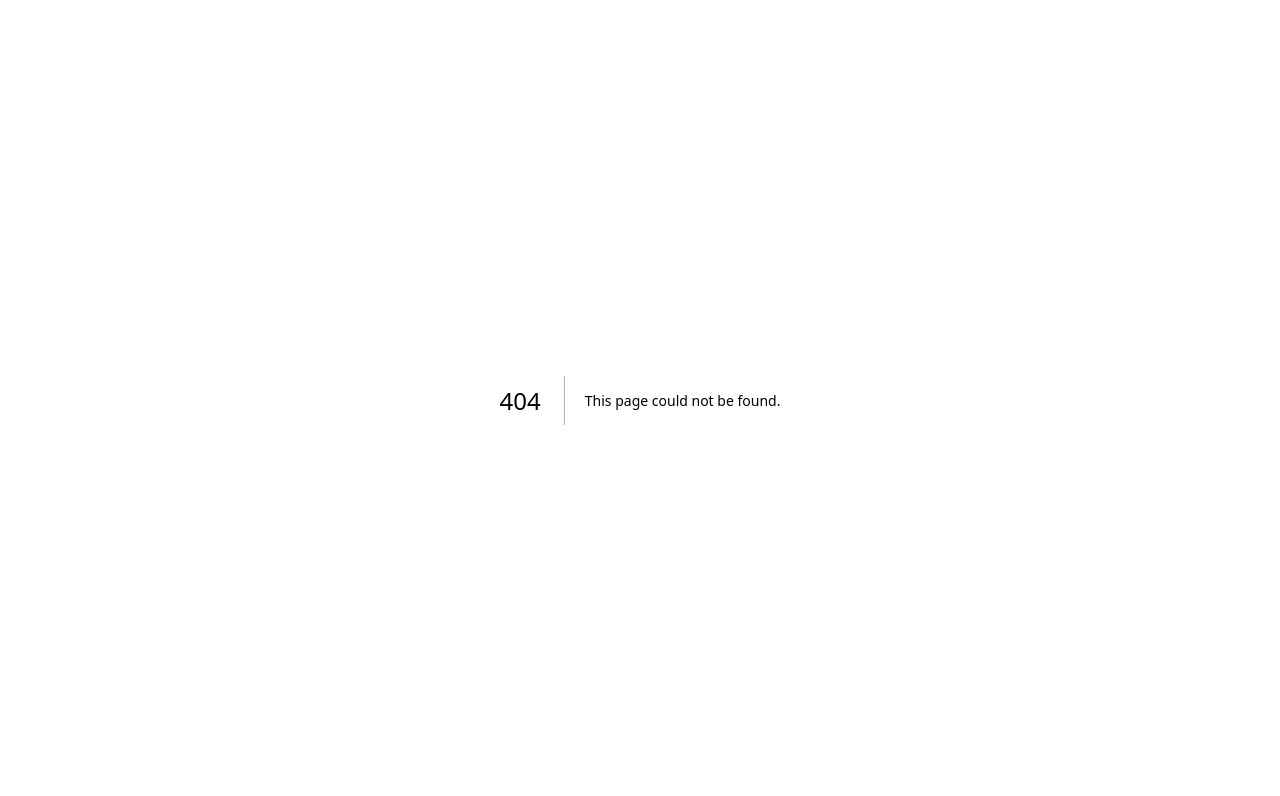
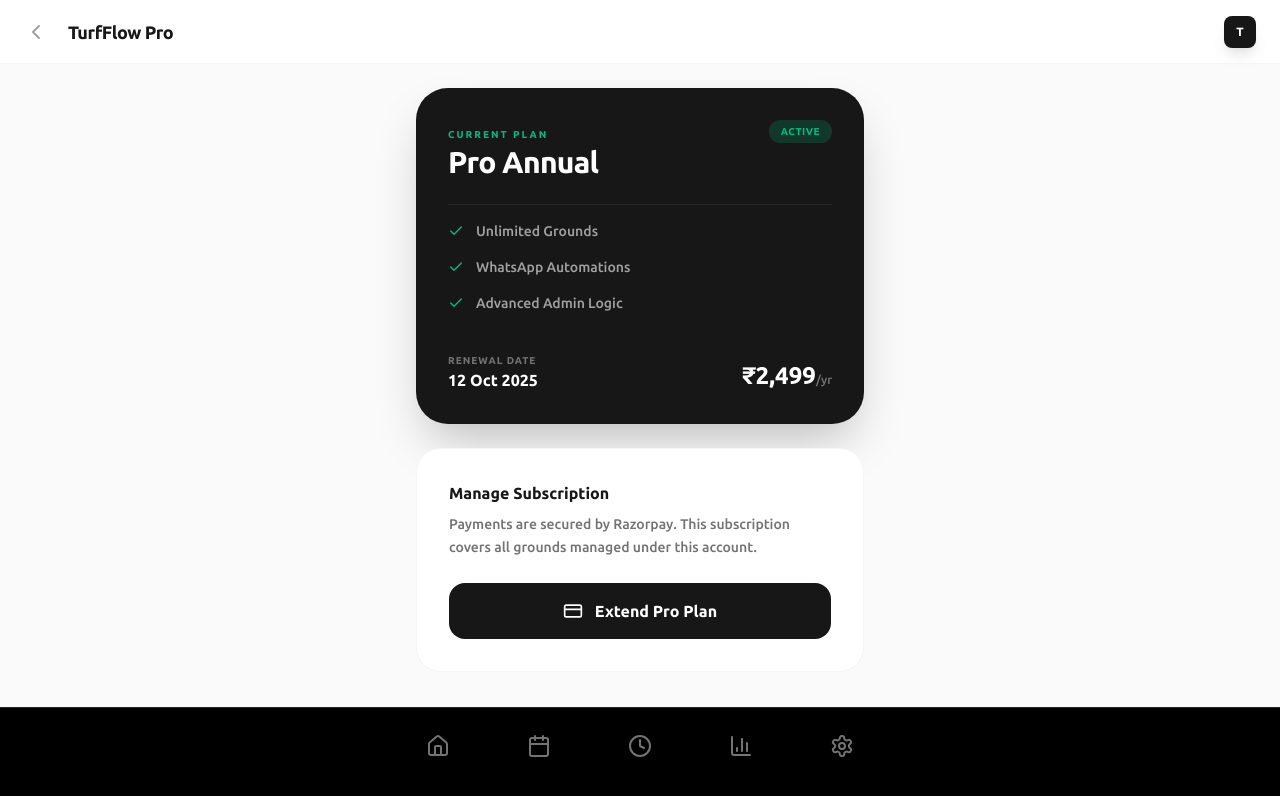
Before and after one commit to finovian/SlotTurf, a Next.js app: page /dashboard/settings/billing in a window 1280 px wide. Before the commit this address had no page. Shown: the top 796 px of the page. Built offline with nearby package versions, Linux system fonts and the light colour scheme.

Commit message:
some changes

```diff
--- /dev/null
+++ b/app/dashboard/settings/billing/page.tsx
@@ -0,0 +1,95 @@
+"use client";
+
+import { SubscriptionSkeleton } from "@/components/Skeleton";
+import { Check, CreditCard } from "lucide-react";
+import { useEffect, useState } from "react";
+
+const SubscriptionView: React.FC = () => {
+  const [loading, setLoading] = useState(true);
+  const [payLoading, setPayLoading] = useState(false);
+
+  useEffect(() => {
+    const timer = setTimeout(() => setLoading(false), 800);
+    return () => clearTimeout(timer);
+  }, []);
+
+  const handlePay = () => {
+    setPayLoading(true);
+    setTimeout(() => {
+      alert("Redirecting to Razorpay...");
+      setPayLoading(false);
+    }, 1000);
+  };
+
+  if (loading) return <SubscriptionSkeleton />;
+
+  return (
+    <div className="py-6 space-y-6 animate-in fade-in duration-300">
+      <div className="bg-neutral-900 rounded-4xl p-8 text-white space-y-6 shadow-2xl">
+        <div className="flex justify-between items-start">
+          <div className="space-y-1">
+            <span className="text-[10px] font-bold text-emerald-500 uppercase tracking-[0.2em]">
+              Current Plan
+            </span>
+            <h2 className="text-3xl font-bold tracking-tight">Pro Annual</h2>
+          </div>
+          <div className="bg-emerald-500/20 text-emerald-500 px-3 py-1 rounded-full text-[10px] font-bold uppercase tracking-wider">
+            Active
+          </div>
+        </div>
+        <div className="space-y-4 pt-4 border-t border-neutral-800">
+          <div className="flex items-center gap-3">
+            <Check size={16} className="text-emerald-500" />
+            <span className="text-sm font-medium text-neutral-400">
+              Unlimited Grounds
+            </span>
+          </div>
+          <div className="flex items-center gap-3">
+            <Check size={16} className="text-emerald-500" />
+            <span className="text-sm font-medium text-neutral-400">
+              WhatsApp Automations
+            </span>
+          </div>
+          <div className="flex items-center gap-3">
+            <Check size={16} className="text-emerald-500" />
+            <span className="text-sm font-medium text-neutral-400">
+              Advanced Admin Logic
+            </span>
+          </div>
+        </div>
+        <div className="pt-4 flex justify-between items-end">
+          <div>
+            <p className="text-[10px] font-bold text-neutral-500 uppercase tracking-widest">
+              Renewal Date
+            </p>
+            <p className="font-bold">12 Oct 2025</p>
+          </div>
+          <p className="text-2xl font-bold">
+            ₹2,499
+            <span className="text-xs text-neutral-500 font-medium">/yr</span>
+          </p>
+        </div>
+      </div>
+
+      <div className="bg-white rounded-3xl border border-neutral-100 p-8 space-y-6">
+        <div className="space-y-2">
+          <h3 className="font-bold text-neutral-900">Manage Subscription</h3>
+          <p className="text-sm text-neutral-500 font-medium leading-relaxed">
+            Payments are secured by Razorpay. This subscription covers all
+            grounds managed under this account.
+          </p>
+        </div>
+        <button
+          onClick={handlePay}
+          disabled={payLoading}
+          className="w-full h-14 bg-neutral-900 text-white font-bold rounded-2xl flex items-center justify-center gap-3 disabled:opacity-50 transition-all active:scale-[0.98]"
+        >
+          <CreditCard size={20} />
+          {payLoading ? "Processing..." : "Extend Pro Plan"}
+        </button>
+      </div>
+    </div>
+  );
+};
+
+export default SubscriptionView;
--- /dev/null
+++ b/app/dashboard/settings/legal/page.tsx
@@ -0,0 +1,24 @@
+import { ShieldCheck } from "lucide-react";
+
+ const LegalView: React.FC = () => {
+  return (
+    <div className="py-6 space-y-6 animate-in fade-in duration-300">
+      <div className="bg-white rounded-4xl border border-neutral-100 overflow-hidden divide-y divide-neutral-50">
+        {['Privacy Policy', 'Terms of Service', 'Refund Policy', 'Data Security'].map(label => (
+          <div key={label} className="p-6 space-y-4">
+            <h4 className="font-bold text-neutral-900 flex items-center gap-2">
+              <ShieldCheck size={18} className="text-emerald-600" />
+              {label}
+            </h4>
+            <div className="space-y-3 text-sm text-neutral-500 leading-relaxed font-medium">
+              <p>TurfFlow Pro is committed to protecting your business data. We use industry-standard encryption to ensure your bookings and revenue information remain confidential.</p>
+              <p className="text-xs">Last updated: January 2025</p>
+            </div>
+          </div>
+        ))}
+      </div>
+    </div>
+  );
+};
+
+export default LegalView;
--- a/app/dashboard/settings/page.tsx
+++ b/app/dashboard/settings/page.tsx
@@ -1,38 +1,37 @@
 "use client";
 
-import React from 'react';
-import Link from 'next/link';
-import { useRouter } from 'next/navigation';
-import { useUIStore } from '@/lib/store';
-import { useTurfs } from '@/hooks/use-data';
-import { View } from '@/types';
-import SettingsView from '@/views/SettingsView';
-
+import React, { useState } from "react";
+import Link from "next/link";
+import { useRouter } from "next/navigation";
+import { useUIStore } from "@/lib/store";
+import { useTurfs } from "@/hooks/use-data";
+import { View } from "@/types";
+import SettingsView from "@/views/SettingsView";
+import ConfirmationModal from "@/components/Modal";
 
 export default function SettingsPage() {
   const router = useRouter();
   const { owner, reset } = useUIStore();
   const { data: turfs = [] } = useTurfs();
 
+  const [showConfirm, setShowConfirm] = useState<"logout" | "delete" | null>(
+    null,
+  );
+
   const handleLogout = () => {
     reset();
-    router.replace('/login');
+    router.replace("/login");
   };
-
-  const handleDelete = () => {
-    // In a real app, this would be a more complex flow.
-    reset();
-    router.replace('/login');
-  }
+;
 
   const handleNavigate = (view: View) => {
     const viewToHref: { [key in View]?: string } = {
-      [View.EDIT_PROFILE]: '/dashboard/settings/profile',
-      [View.EDIT_TURF]: '/dashboard/settings/turfs',
-      [View.CUSTOMERS]: '/dashboard/settings/customers',
-      [View.SUBSCRIPTION]: '#',
-      [View.LEGAL]: '#',
-      [View.SUPPORT]: '#',
+      [View.EDIT_PROFILE]: "/dashboard/settings/profile",
+      [View.EDIT_TURF]: "/dashboard/settings/turfs",
+      [View.CUSTOMERS]: "/dashboard/settings/customers",
+      [View.SUBSCRIPTION]: "/dashboard/settings/billing",
+      [View.LEGAL]: "/dashboard/settings/legal",
+      [View.SUPPORT]: "/dashboard/settings/support",
     };
     const href = viewToHref[view];
     if (href) {
@@ -41,12 +40,30 @@ export default function SettingsPage() {
   };
 
   return (
-    <SettingsView
-      owner={owner}
-      turf={turfs[0]} // Pass a default turf
-      onLogout={handleLogout}
-      onNavigate={handleNavigate}
-      onDeleteAccount={handleDelete}
-    />
+    <>
+      <SettingsView
+        owner={owner}
+        turf={turfs[0]} // Pass a default turf
+          onLogout={() => setShowConfirm('logout')}
+        onNavigate={handleNavigate}
+        onDeleteAccount={() => setShowConfirm('delete')}
+      />
+      <ConfirmationModal
+        isOpen={!!showConfirm}
+        onClose={() => setShowConfirm(null)}
+        onConfirm={() => {
+          if (showConfirm === "logout" || showConfirm === "delete") handleLogout();
+          setShowConfirm(null);
+        }}
+        title={showConfirm === "logout" ? "Logout?" : "Delete Account?"}
+        description={
+          showConfirm === "logout"
+            ? "You will be signed out."
+            : "This will erase all data."
+        }
+        confirmLabel={showConfirm === "logout" ? "Logout" : "Delete All"}
+        isDanger={showConfirm === "delete"}
+      />
+    </>
   );
 }
--- /dev/null
+++ b/app/dashboard/settings/support/page.tsx
@@ -0,0 +1,52 @@
+import { HelpCircle, Mail, Phone } from "lucide-react";
+
+const SupportView: React.FC = () => {
+  return (
+    <div className="py-6 space-y-8 animate-in fade-in duration-300">
+      <div className="text-center space-y-2">
+        <div className="w-16 h-16 bg-neutral-100 rounded-3xl flex items-center justify-center text-neutral-600 mx-auto mb-4">
+          <HelpCircle size={32} />
+        </div>
+        <h2 className="text-2xl font-bold text-neutral-900 tracking-tight text-center">
+          How can we help?
+        </h2>
+        <p className="text-neutral-500 text-sm max-w-xs mx-auto text-center font-medium">
+          Business support is available Mon-Fri, 10 AM to 7 PM IST.
+        </p>
+      </div>
+
+      <div className="grid grid-cols-1 gap-4">
+        <a
+          href="mailto:support@turfflow.pro"
+          className="bg-white border border-neutral-100 rounded-[28px] p-5 flex items-center gap-4 hover:bg-neutral-50 active:scale-95 transition-all"
+        >
+          <div className="w-12 h-12 bg-blue-50 text-blue-600 rounded-xl flex items-center justify-center">
+            <Mail size={24} />
+          </div>
+          <div>
+            <p className="text-sm font-bold text-neutral-900">Email Support</p>
+            <p className="text-[10px] font-bold text-neutral-400 uppercase">
+              support@turfflow.pro
+            </p>
+          </div>
+        </a>
+        <a
+          href="tel:+919876543210"
+          className="bg-white border border-neutral-100 rounded-[28px] p-5 flex items-center gap-4 hover:bg-neutral-50 active:scale-95 transition-all"
+        >
+          <div className="w-12 h-12 bg-emerald-50 text-emerald-600 rounded-xl flex items-center justify-center">
+            <Phone size={24} />
+          </div>
+          <div>
+            <p className="text-sm font-bold text-neutral-900">Phone Support</p>
+            <p className="text-[10px] font-bold text-neutral-400 uppercase">
+              +91 98765 43210
+            </p>
+          </div>
+        </a>
+      </div>
+    </div>
+  );
+};
+
+export default SupportView;
--- a/views/SettingsView.tsx
+++ b/views/SettingsView.tsx
@@ -1,6 +1,6 @@
 import React from 'react';
 import { Turf, View, Owner } from '../types';
-import { User, ChevronRight, MapPin, CreditCard, FileText, Trash2, Users, Store, Smartphone } from 'lucide-react';
+import { User, ChevronRight, MapPin, CreditCard, FileText, Trash2, Users, Smartphone, Zap } from 'lucide-react';
 
 interface SettingsViewProps {
   owner?: Owner;
@@ -11,6 +11,12 @@ interface SettingsViewProps {
 }
 
 const SettingsView: React.FC<SettingsViewProps> = ({ owner, turf, onLogout, onNavigate, onDeleteAccount }) => {
+  // Mock data for trial progress - in a real app this would come from the user's booking count
+  const trialUsed = 7;
+  const trialTotal = 10;
+  const trialRemaining = trialTotal - trialUsed;
+  const progressPercentage = (trialUsed / trialTotal) * 100;
+
   const sections = [
     {
       title: 'Business & CRM',
@@ -33,37 +39,71 @@ const SettingsView: React.FC<SettingsViewProps> = ({ owner, turf, onLogout, onNa
     <div className="py-4 space-y-8 animate-in fade-in duration-500">
       {/* Active Business Section */}
       <div className="space-y-3">
-        <h3 className="text-[10px] font-bold text-neutral-300 uppercase tracking-[0.2em] px-3">Active Business</h3>
+        <h3 className="text-[10px] font-bold text-neutral-300 uppercase tracking-[0.2em] px-3 text-left">Active Business</h3>
         <button
           onClick={() => onNavigate(View.EDIT_PROFILE)}
-          className="w-full bg-white border cursor-pointer border-neutral-100 rounded-4xl p-6 shadow-sm flex items-center justify-between hover:bg-neutral-50 active:bg-neutral-100 transition-all focus:outline-none"
+          className="w-full bg-white border border-neutral-100 rounded-4xl p-6 shadow-sm flex items-center justify-between hover:bg-neutral-50 active:bg-neutral-100 transition-all focus:outline-none"
         >
-          <div className="flex items-center gap-5">
-            <div className="w-16 h-16 bg-neutral-900 rounded-3xl flex items-center justify-center text-white text-2xl font-bold shadow-xl shadow-neutral-900/10">
-              {owner?.businessName.charAt(0) || turf?.name.charAt(0)}
+          <div className="flex items-center gap-5 text-left">
+            <div className="w-16 h-16 bg-neutral-900 rounded-3xl flex items-center justify-center text-white text-2xl font-bold shadow-xl shadow-neutral-900/10 shrink-0">
+              {(owner?.businessName || turf.name).charAt(0)}
             </div>
-            <div className="text-left space-y-1">
-              <h2 className="text-xl font-bold text-neutral-900 tracking-tight">{owner?.businessName || turf.name}</h2>
-              <div className="space-y-0.5">
+            <div className="space-y-1 overflow-hidden">
+              <h2 className="text-xl font-bold text-neutral-900 tracking-tight truncate">
+                {owner?.businessName || turf.name}
+              </h2>
+              <div className="flex flex-col gap-0.5">
                 <div className="flex items-center gap-2">
-                  <span className="w-1.5 h-1.5 bg-emerald-500 rounded-full" />
-                  <p className="text-[10px] text-neutral-400 font-bold uppercase tracking-widest">{owner?.name || 'Authorized Owner'}</p>
+                  <span className="w-1.5 h-1.5 bg-emerald-500 rounded-full shrink-0" />
+                  <p className="text-[10px] text-neutral-400 font-bold uppercase tracking-widest truncate">
+                    {owner?.name || 'Authorized Owner'}
+                  </p>
                 </div>
                 <div className="flex items-center gap-2 ml-3.5">
-                  <p className="text-[10px] text-neutral-400 font-bold tracking-widest">+91 {owner?.mobile || '9XXXXXXXXX'}</p>
+                  <p className="text-[10px] text-neutral-500 font-bold tracking-widest">
+                    +91 {owner?.mobile || '9XXXXXXXXX'}
+                  </p>
                 </div>
               </div>
             </div>
           </div>
-          <ChevronRight size={20} className="text-neutral-300" />
+          <ChevronRight size={20} className="text-neutral-300 shrink-0" />
         </button>
       </div>
 
+      {/* Free Trial Progress Card */}
+      <div className="px-1">
+        <div className="bg-emerald-50/50 border border-emerald-100/50 rounded-[28px] p-5 space-y-4">
+          <div className="flex items-center justify-between">
+            <div className="flex items-center gap-2">
+              <div className="w-8 h-8 bg-emerald-100 text-emerald-600 rounded-xl flex items-center justify-center">
+                <Zap size={16} fill="currentColor" />
+              </div>
+              <div className="text-left">
+                <h4 className="text-xs font-bold text-neutral-900">Free Trial Active</h4>
+                <p className="text-[9px] font-bold text-emerald-600 uppercase tracking-widest">{trialRemaining} Free Bookings Left</p>
+              </div>
+            </div>
+            <span className="text-[10px] font-bold text-neutral-400 uppercase tracking-widest shrink-0">{trialUsed}/{trialTotal}</span>
+          </div>
+
+          <div className="space-y-2">
+            <div className="h-2 w-full bg-emerald-100 rounded-full overflow-hidden">
+              <div
+                className="h-full bg-emerald-500 rounded-full transition-all duration-1000"
+                style={{ width: `${progressPercentage}%` }}
+              />
+            </div>
+            <p className="text-[9px] text-neutral-400 font-medium text-center">Your professional features will lock after 10 free bookings.</p>
+          </div>
+        </div>
+      </div>
+
       {/* Settings Menu */}
-      <div className="space-y-8">
+      <div className="space-y-8 pb-8">
         {sections.map(section => (
           <div key={section.title} className="space-y-3">
-            <h3 className="text-[10px] font-bold text-neutral-300 uppercase tracking-[0.2em] px-3">{section.title}</h3>
+            <h3 className="text-[10px] font-bold text-neutral-300 uppercase tracking-[0.2em] px-3 text-left">{section.title}</h3>
             <div className="bg-white rounded-[28px] border border-neutral-100 shadow-sm overflow-hidden divide-y divide-neutral-50">
               {section.items.map(item => (
                 <button
@@ -71,16 +111,16 @@ const SettingsView: React.FC<SettingsViewProps> = ({ owner, turf, onLogout, onNa
                   onClick={() => onNavigate(item.view)}
                   className="cursor-pointer w-full flex items-center justify-between p-5 hover:bg-neutral-50 transition-all active:bg-neutral-100 focus:outline-none"
                 >
-                  <div className="flex items-center gap-4">
-                    <div className="w-10 h-10 bg-neutral-50 text-neutral-600 rounded-xl flex items-center justify-center border border-neutral-100">
+                  <div className="flex items-center gap-4 text-left">
+                    <div className="w-10 h-10 bg-neutral-50 text-neutral-600 rounded-xl flex items-center justify-center border border-neutral-100 shrink-0">
                       <item.icon size={20} />
                     </div>
-                    <div className="text-left">
+                    <div>
                       <p className="text-sm font-bold text-neutral-900">{item.label}</p>
                       <p className="text-[10px] font-bold text-neutral-400 uppercase tracking-tight">{item.detail}</p>
                     </div>
                   </div>
-                  <ChevronRight size={18} className="text-neutral-300" />
+                  <ChevronRight size={18} className="text-neutral-300 shrink-0" />
                 </button>
               ))}
             </div>
```
Also changed, not shown: components/Skeleton.tsx (line endings or trailing spaces).
